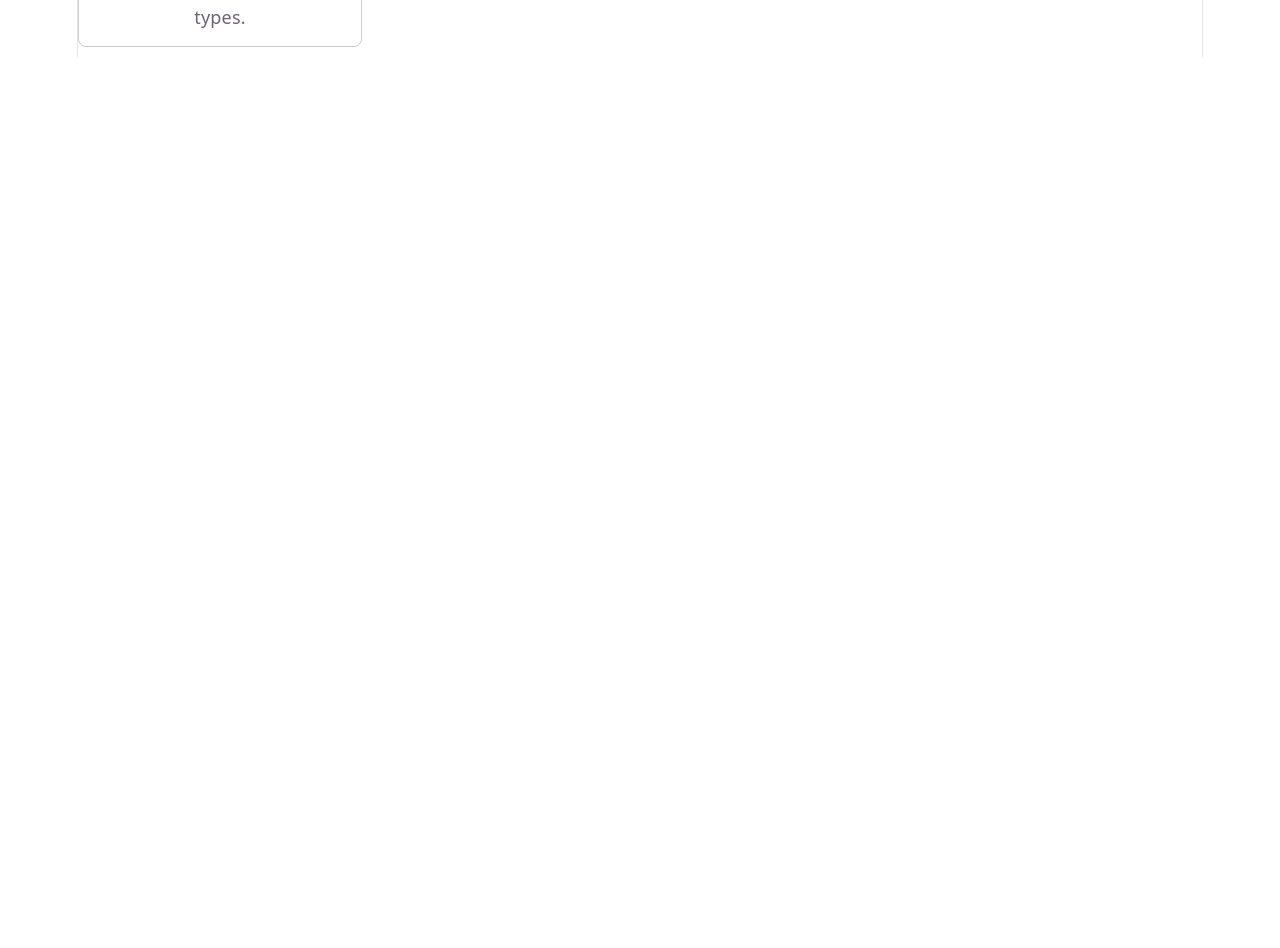
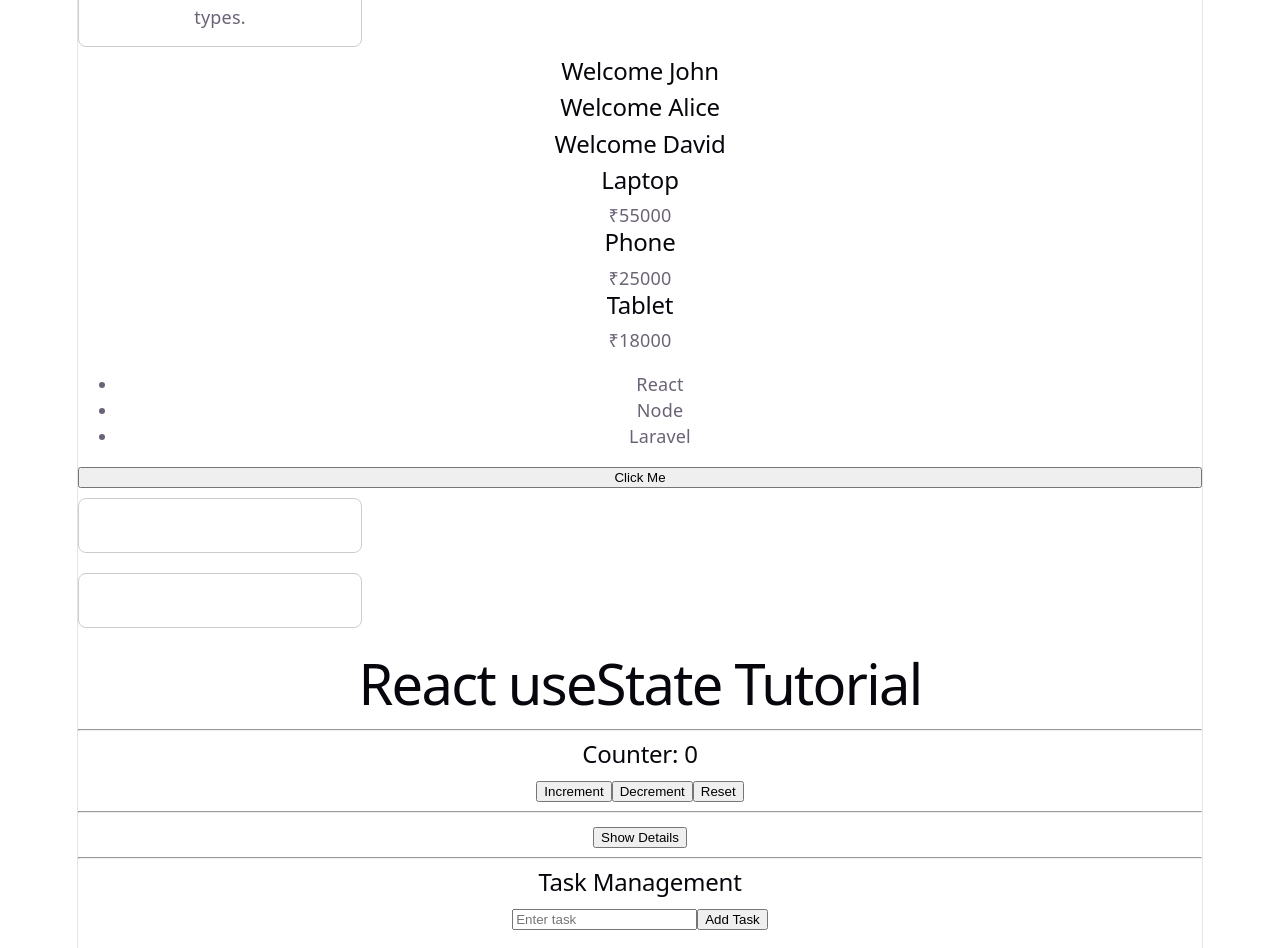
Before and after one commit to aneena-chandy/nextjs_tasks, a React (Vite) app in the folder react-fundamentals/: page / in a window 1280 px wide. Shown: the part 1000-1948 px from the top of the page. Before the commit the page ends 1057 px from the top, so only its background shows below. Built offline with nearby package versions, Linux system fonts and the light colour scheme.

Commit message:
useState tutorial and examples

```diff
--- a/react-fundamentals/src/App.jsx
+++ b/react-fundamentals/src/App.jsx
@@ -126,10 +126,22 @@ import About from "./About";
 import Projects from "./Projects";
 import Contact from "./Contact";
 import Card from "./Card";
+import UserCard from "./UserCard";
+import Product from "./Product";
+import Skills from "./Skills";
+import Button from "./Button";
+import CardChildren from "./CardChildren";
+import UseStateDemo from './topics/01-useState/UseStateDemo';
+
 
 
 function App() {
     const city = "Kochi";
+    const skills = ["React", "Node", "Laravel"];
+
+    function sayHello() {
+        alert("Hello from Parent!");
+    }
 
     return (
         <>
@@ -159,6 +171,29 @@ function App() {
                     description="Understand interfaces and types."
                 />
             </div>
+            <UserCard name="John" />
+            <UserCard name="Alice" />
+            <UserCard name="David" />
+
+            <Product name="Laptop" price={55000} />
+            <Product name="Phone" price={25000} />
+            <Product name="Tablet" price={18000} />
+
+            <Skills skills={skills} />
+            <Button onClick={sayHello}  />
+
+             <Card>
+                <h2>React Course</h2>
+                <p>Learn Components</p>
+            </Card>
+
+            <Card>
+                <button>Buy Now</button>
+            </Card>
+
+            <div>
+                <UseStateDemo />
+            </div>
         </>
     );
 }
--- /dev/null
+++ b/react-fundamentals/src/Button.jsx
@@ -0,0 +1,8 @@
+function Button({ onClick }) {
+  return (
+    <button onClick={onClick}>
+      Click Me
+    </button>
+  );
+}
+export default Button;
--- /dev/null
+++ b/react-fundamentals/src/CardChildren.jsx
@@ -0,0 +1,15 @@
+function CardChildren({children}){
+    return(
+    <div
+      style={{
+        border: "1px solid gray",
+        padding: "20px",
+        margin: "10px"
+      }}
+    >
+      {children}
+    </div>
+    );
+}
+
+export default CardChildren;
--- /dev/null
+++ b/react-fundamentals/src/Product.jsx
@@ -0,0 +1,10 @@
+function Product({ name, price }) {
+  return (
+    <div>
+      <h2>{name}</h2>
+      <p>₹{price}</p>
+    </div>
+  );
+}
+
+export default Product;
--- /dev/null
+++ b/react-fundamentals/src/Skills.jsx
@@ -0,0 +1,11 @@
+function Skills({skills}){
+return(
+    <ul>
+        {
+            skills.map((skill,index) =>(
+                  <li key={index}>{skill}</li>
+        ))}
+    </ul>
+);
+}
+export default Skills;
--- /dev/null
+++ b/react-fundamentals/src/UserCard.jsx
@@ -0,0 +1,4 @@
+function UserCard(props){
+    return <h2>Welcome {props.name}</h2>;
+}
+export default UserCard;
--- /dev/null
+++ b/react-fundamentals/src/topics/01-useState/Counter.jsx
@@ -0,0 +1,25 @@
+import { useState } from 'react';
+
+function Counter() {
+    const [count, setCount] = useState(0);
+
+    return (
+        <div>
+            <h2>Counter: {count}</h2>
+
+            <button onClick={() => setCount(prev => prev + 1)}>
+                Increment
+            </button>
+
+            <button onClick={() => setCount(prev => prev - 1)}>
+                Decrement
+            </button>
+
+            <button onClick={() => setCount(0)}>
+                Reset
+            </button>
+        </div>
+    );
+}
+
+export default Counter;
--- /dev/null
+++ b/react-fundamentals/src/topics/01-useState/TaskList.jsx
@@ -0,0 +1,50 @@
+import { useState } from 'react';
+
+function TaskList() {
+
+    const [task, setTask] = useState('');
+    const [tasks, setTasks] = useState([]);
+
+    const addTask = () => {
+
+        if (task.trim() === '') return;
+
+        setTasks(prev => [...prev, task.trim()]);
+        setTask('');
+    };
+
+    const deleteTask = (index) => {
+
+        setTasks(prev =>
+            prev.filter((item, i) => i !== index)
+        );
+    };
+
+    return (
+        <div>
+            <h2>Task Management</h2>
+
+            <input
+                type="text"
+                value={task}
+                onChange={(e) => setTask(e.target.value)}
+                placeholder="Enter task"
+            />
+
+            <button onClick={addTask}>Add Task</button>
+
+            <ul>
+                {tasks.map((item, index) => (
+                    <li key={index}>
+                        {item}
+                        <button onClick={() => deleteTask(index)}>
+                            Delete
+                        </button>
+                    </li>
+                ))}
+            </ul>
+        </div>
+    );
+}
+
+export default TaskList;
--- /dev/null
+++ b/react-fundamentals/src/topics/01-useState/UseStateDemo.jsx
@@ -0,0 +1,27 @@
+import Counter from './Counter';
+import UserDetails from './UserDetails';
+import TaskList from './TaskList';
+
+function UseStateDemo() {
+
+    return (
+        <div>
+            <h1>React useState Tutorial</h1>
+
+            <hr />
+
+            <Counter />
+
+            <hr />
+
+            <UserDetails />
+
+            <hr />
+
+            <TaskList />
+
+        </div>
+    );
+}
+
+export default UseStateDemo;
--- /dev/null
+++ b/react-fundamentals/src/topics/01-useState/UserDetails.jsx
@@ -0,0 +1,24 @@
+import { useState } from 'react';
+
+function UserDetails() {
+
+    const [showDetails, setShowDetails] = useState(false);
+
+    return (
+        <div>
+            <button onClick={() => setShowDetails(prev => !prev)}>
+                {showDetails ? 'Hide Details' : 'Show Details'}
+            </button>
+
+            {showDetails && (
+                <div>
+                    <h3>User Details</h3>
+                    <p>Name: Aneena</p>
+                    <p>Role: Software Engineer</p>
+                </div>
+            )}
+        </div>
+    );
+}
+
+export default UserDetails;
```
Lines whose indentation alone changed are shown as unchanged.
